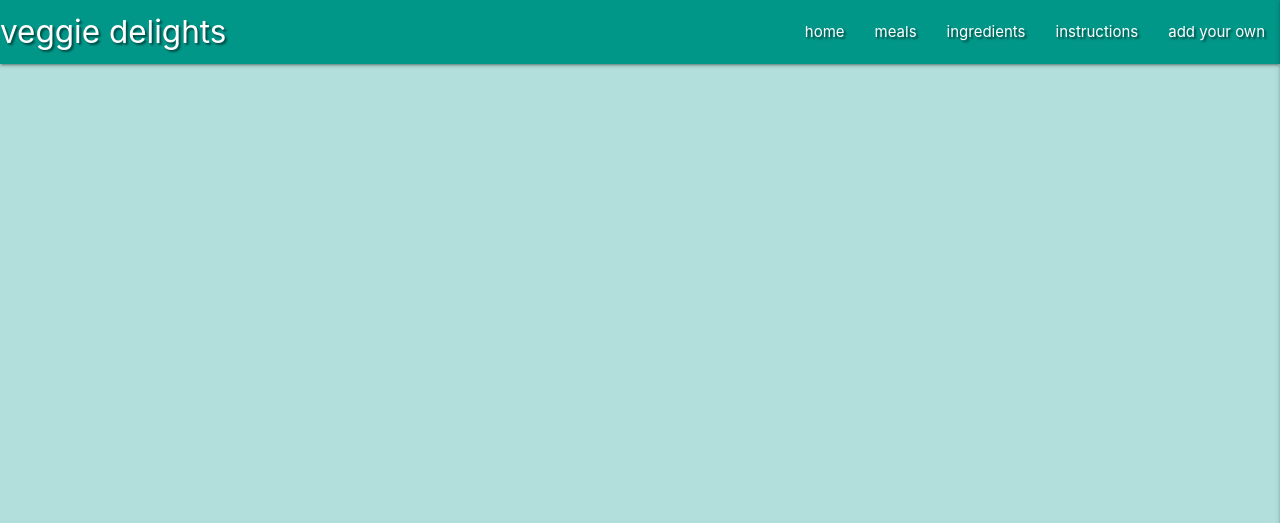
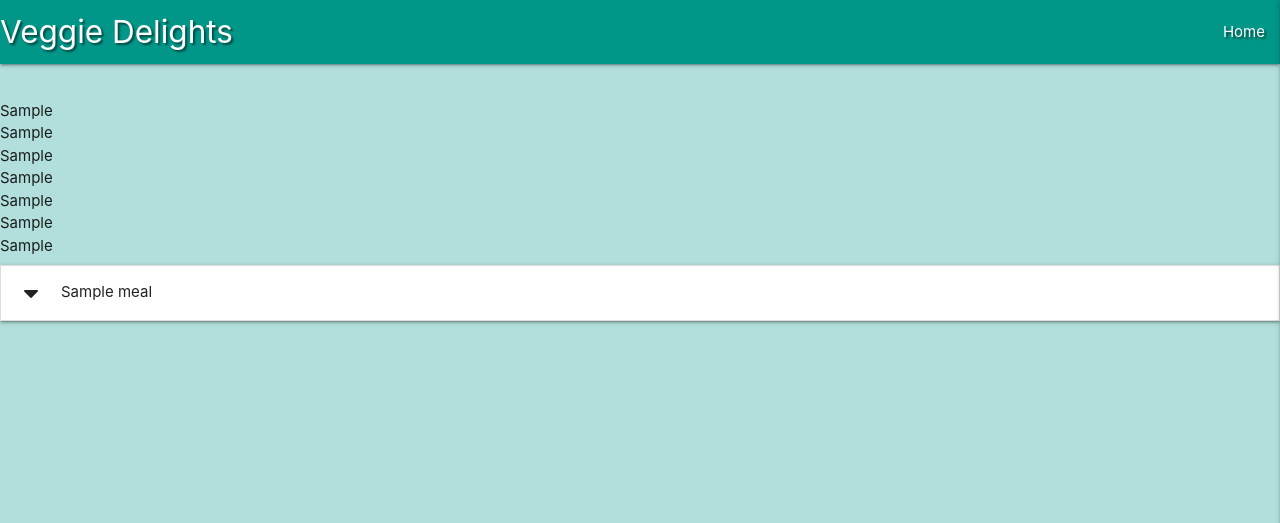
Before and after one commit to phillrutherford/veggie-delights, a Flask app: template templates/meals.html in a window 1280 px wide. Shown: the top 523 px of the page. Run offline with Flask 2, Linux system fonts and the light colour scheme; the template is opened without the code that fills it: most values are stand-ins (such as "Sample title", 1, 10 or a date in 2020); some libraries are stand-ins or nearby versions.

Commit message:
added collapsible functions for each meal

```diff
--- a/app.py
+++ b/app.py
@@ -23,7 +23,7 @@ mongo = PyMongo(app)
 @app.route("/")
 @app.route("/get_meals")
 def get_meals():
-    meals = mongo.db.meals.find()
+    meals = list(mongo.db.meals.find())
     return render_template("tasks.html", meals=meals)
 
 
--- a/static/js/script.js
+++ b/static/js/script.js
@@ -1,3 +1,4 @@
 $(document).ready(function(){
     $(".sidenav").sidenav({edge:"right"});
+    $('.collapsible').collapsible();
   });
--- a/templates/base.html
+++ b/templates/base.html
@@ -3,43 +3,36 @@
 <head>
     <meta charset="UTF-8">
     <meta name="viewport" content="width=device-width, initial-scale=1.0">
-    <link rel="stylesheet" href="https://cdnjs.cloudflare.com/ajax/libs/font-awesome/5.13.1/css/all.min.css"
-        integrity="sha512-xA6Hp6oezhjd6LiLZynuukm80f8BoZ3OpcEYaqKoCV3HKQDrYjDE1Gu8ocxgxoXmwmSzM4iqPvCsOkQNiu41GA==" crossorigin="anonymous" type="text/css">
-    <link rel="stylesheet" href="https://cdnjs.cloudflare.com/ajax/libs/materialize/1.0.0/css/materialize.min.css" type="text/css">
+    <link rel="stylesheet" href="https://cdnjs.cloudflare.com/ajax/libs/font-awesome/5.15.1/css/all.min.css"
+        integrity="sha512-+4zCK9k+qNFUR5X+cKL9EIR+ZOhtIloNl9GIKS57V1MyNsYpYcUrUeQc9vNfzsWfV28IaLL3i96P9sdNyeRssA==" crossorigin="anonymous" />
+    <link rel="stylesheet" href="https://cdnjs.cloudflare.com/ajax/libs/materialize/1.0.0/css/materialize.min.css">
     <link rel="stylesheet" href="{{ url_for('static', filename='css/style.css') }}" type="text/css">
     {% block styles %}
     {% endblock %}
-    <title>Veggie Delights</title>
+
+    <title>veggie delights</title>
 </head>
 <body>
-
     <header>
-        <!-- top navbar -->
-		<nav class="nav-extended text-shadow light-blue darken-1">
-			<div class="nav-wrapper">
-				<a href="{{ url_for('get_meals') }}" class="brand-logo">Veggie Delights</a>
-				<a href="#" data-target="mobile-demo" class="sidenav-trigger right"><i class="fas fa-utencils"></i></a>
+        <!--navbar-->
+        <nav>
+            <div class="nav-wrapper text-shadow teal">
+            <a href="#!" class="brand-logo">Veggie Delights</a>
+            <a href="#" data-target="mobile-demo" class="sidenav-trigger"><i class="fas fa-utensils"></i></a>
             <ul class="right hide-on-med-and-down">
                 <li><a href="{{ url_for('get_meals') }}">Home</a></li>
-					<li><a href="#">Meals</a></li>
-					<li><a href="#">Ingredients</a></li>
-					<li><a href="#">Instructions</a></li>
-					<li><a href="#">Add Your Own</a></li>
+
             </ul>
             </div>
         </nav>
 
-        <!-- mobile sidenav -->
+        <!--mobile navbar-->
         <ul class="sidenav" id="mobile-demo">
-            <li><h4 class="center-align light-blue-text text-darken 4">Veggie Delights</h4></li>
+            <li><h4 class="center-align teal">Veggie Delights</h4></li>
             <li><a href="{{ url_for('get_meals') }}">Home</a></li>
-				<li><a href="#">Meals</a></li>
-				<li><a href="#">Ingredients</a></li>
-				<li><a href="#">Instructions</a></li>
-				<li><a href="#">Add Your Own</a></li>
+
         </ul>
     </header>
-
     {% block content %}
     {% endblock %}
 
--- a/templates/meals.html
+++ b/templates/meals.html
@@ -1,52 +1,31 @@
-<!DOCTYPE html>
-<html lang="en">
-<head>
-    <meta charset="UTF-8">
-    <meta name="viewport" content="width=device-width, initial-scale=1.0">
-    <link rel="stylesheet" href="https://cdnjs.cloudflare.com/ajax/libs/font-awesome/5.15.1/css/all.min.css"
-        integrity="sha512-+4zCK9k+qNFUR5X+cKL9EIR+ZOhtIloNl9GIKS57V1MyNsYpYcUrUeQc9vNfzsWfV28IaLL3i96P9sdNyeRssA==" crossorigin="anonymous" />
-    <link rel="stylesheet" href="https://cdnjs.cloudflare.com/ajax/libs/materialize/1.0.0/css/materialize.min.css">
-    <link rel="stylesheet" href="..static/css/style.css" type="text/css">
-    {% block styles %}
-    {% endblock %}
+{% extends "base.html" %}
+{% block content %}
 
-    <title>veggie delights</title>
-</head>
-<body>
-    <header>
-        <!--navbar-->
-        <nav>
-            <div class="nav-wrapper text-shadow teal">
-            <a href="#!" class="brand-logo">veggie delights</a>
-            <a href="#" data-target="mobile-demo" class="sidenav-trigger"><i class="fas fa-utensils"></i></a>
-            <ul class="right hide-on-med-and-down">
-                <li><a href="../templates/base.html">home</a></li>
-                <li><a href="../templates/meals.html">meals</a></li>
-                <li><a href="../templates/ingredients.html">ingredients</a></li>
-                <li><a href="../templates/instructions.html">instructions</a></li>
-                <li><a href="../templates/addyourown.html">add your own</a></li>
-            </ul>
+    <h2></h2>
+
+    {% for meals in meals %}
+        {{ meals.meal_1 }}<br>
+        {{ meals.meal_2 }}<br>
+        {{ meals.meal_3 }}<br>
+        {{ meals.meal_4 }}<br>
+        {{ meals.meal_5 }}<br>
+        {{ meals.meal_6 }}<br>
+        {{ meals.meal_7 }}<br>
+
+    {% endfor %}
+
+    <ul class="collapsible">
+        {% for meal in meals %}
+        <li>
+            <div class="collapsible-header">
+                <i class="fas fa-caret-down"></i>
+                {{ meal.name }}
             </div>
-        </nav>
-
-        <!--mobile navbar-->
-        <ul class="sidenav" id="mobile-demo">
-            <li><h4 class="center-align teal">veggie delights</h4></li>
-            <li><a href="../templates/base.html">home</a></li>
-            <li><a href="../templates/meals.html">meals</a></li>
-            <li><a href="../templates/ingredients.html">ingredients</a></li>
-            <li><a href="../templates/instructions.html">instructions</a></li>
-            <<li><a href="../templates/addyourown.html">add your own</a></li>
-        </ul>
-    </header>
-    {% block content %}
-    {% endblock %}
-
-    <script src="http://code.jquery.com/jquery-3.5.1.min.js"
-        integrity="sha256-9/aliU8dGd2tb6OSsuzixeV4y/faTqgFtohetphbbj0=" crossorigin="anonymous"></script>
-    <script src="https://cdnjs.cloudflare.com/ajax/libs/materialize/1.0.0/js/materialize.min.js"></script>
-    <script src="{{ url_for('static', filename='js/script.js') }}"></script>
-    {% block scripts %}
-    {% endblock %}
-</body>
-</html>
+            <div class="collapsible-body">
+                <span>Ingredients</span> {{ meal.ingredients }}
+                <span>Instructions</span> {{ meal.instructions }}
+            </div>
+        </li>
+        {% endfor %}
+    </ul>
+{% endblock %}
```
Also changed, not shown: templates/addyourown.html (deleted, +0 -23 lines), templates/tasks.html (deleted, +0 -16 lines), templates/ingredients.html (deleted), templates/instructions.html (deleted). Lines whose indentation alone changed are shown as unchanged.
